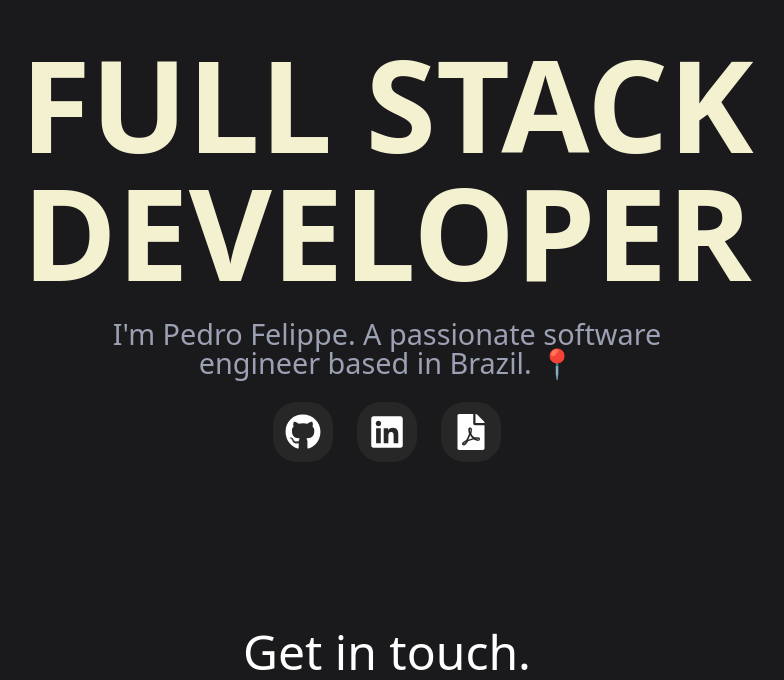
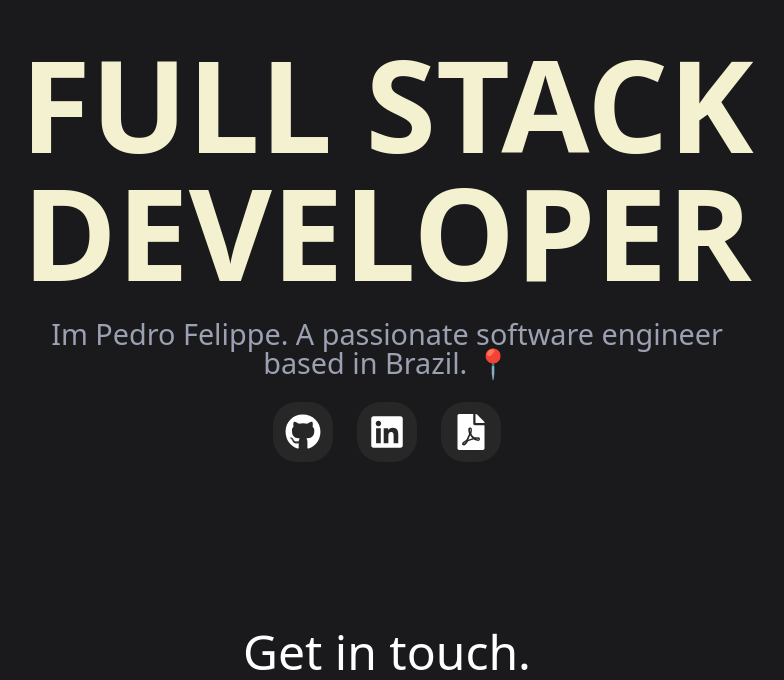
Before and after one commit to pefelippe/Portfolio, a Next.js app: page / in a window 1280 px wide. Shown: the part 120-800 px from the top of the page, without its empty margins (253-1037 px from the left). Built offline with nearby package versions, Linux system fonts and the light colour scheme.

Commit message:
really prod fails with prettier error?

```diff
--- a/src/content/Hero.tsx
+++ b/src/content/Hero.tsx
@@ -10,7 +10,7 @@ export default function About() {
         FULL STACK DEVELOPER
       </p>
       <p className="text-[1.3rem] sm:text-[1.8rem] max-w-md sm:max-w-2xl font-light text-gray-100">
-        I'm Pedro Felippe. A passionate software engineer based in Brazil. 📍
+        Im Pedro Felippe. A passionate software engineer based in Brazil. 📍
       </p>
       <LinksDetailed />
     </motion.div>
```
